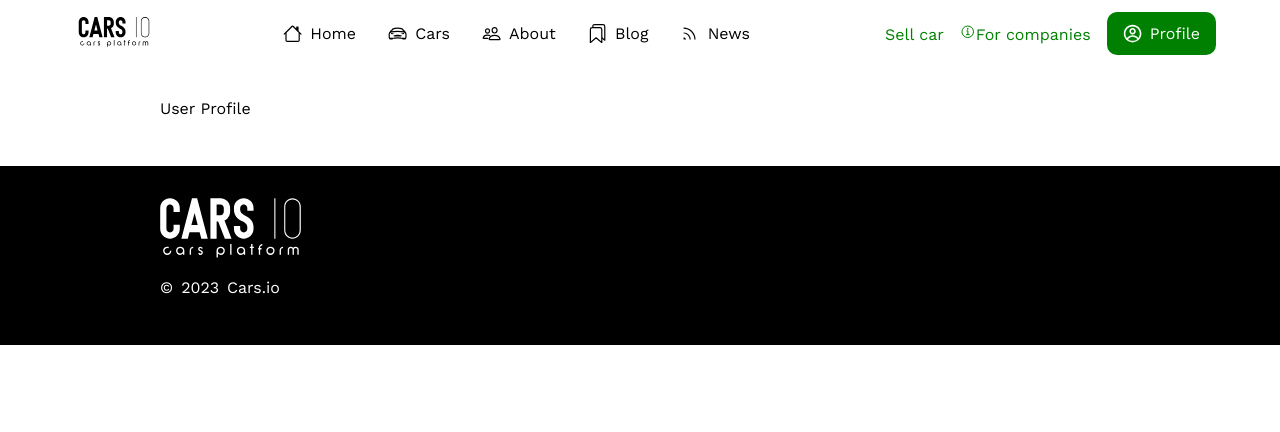
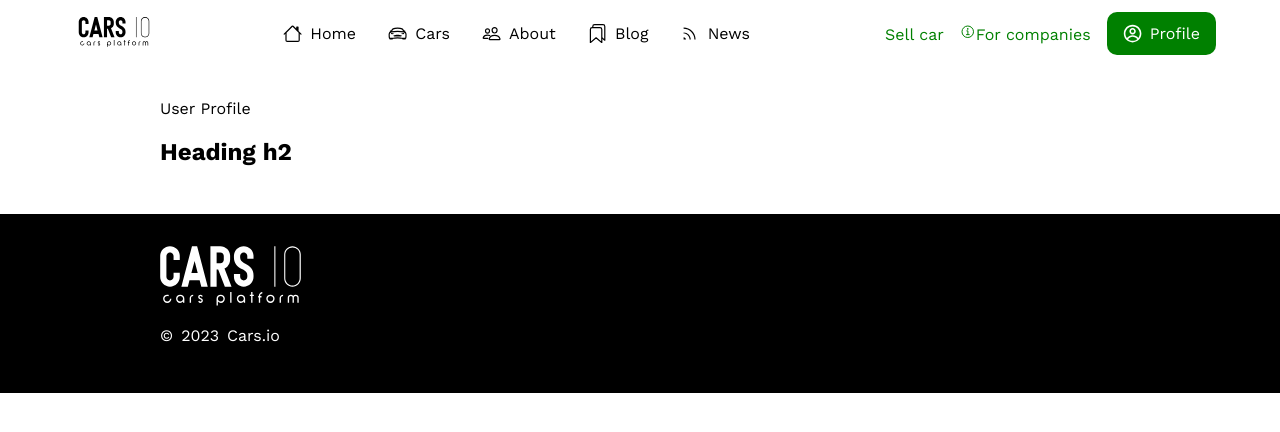
Before and after one commit to Carterjamesq/carsio, a React (Create React App) app: page /profile in a window 1280 px wide. Shown: the top 432 px of the page. Built offline with nearby package versions, Linux system fonts and the light colour scheme; no server answers; some icons are missing.

Commit message:
Adding heading

```diff
--- a/src/components/UserProfile.js
+++ b/src/components/UserProfile.js
@@ -1,11 +1,12 @@
-import React from 'react'
+import React from "react";
 
 const UserProfile = () => {
   return (
     <div>
       <p>User Profile</p>
+      <h2>Heading h2</h2>
     </div>
-  )
-}
+  );
+};
 
-export default UserProfile
+export default UserProfile;
```
